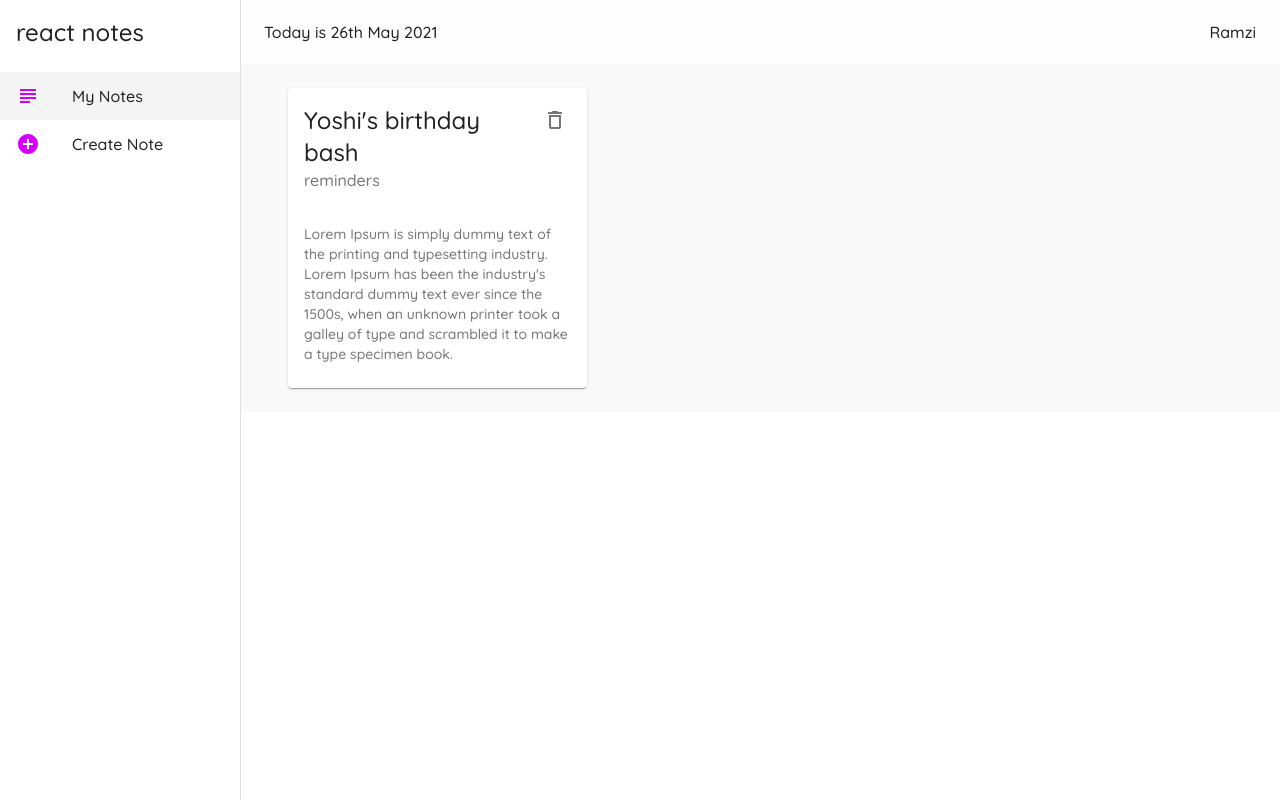
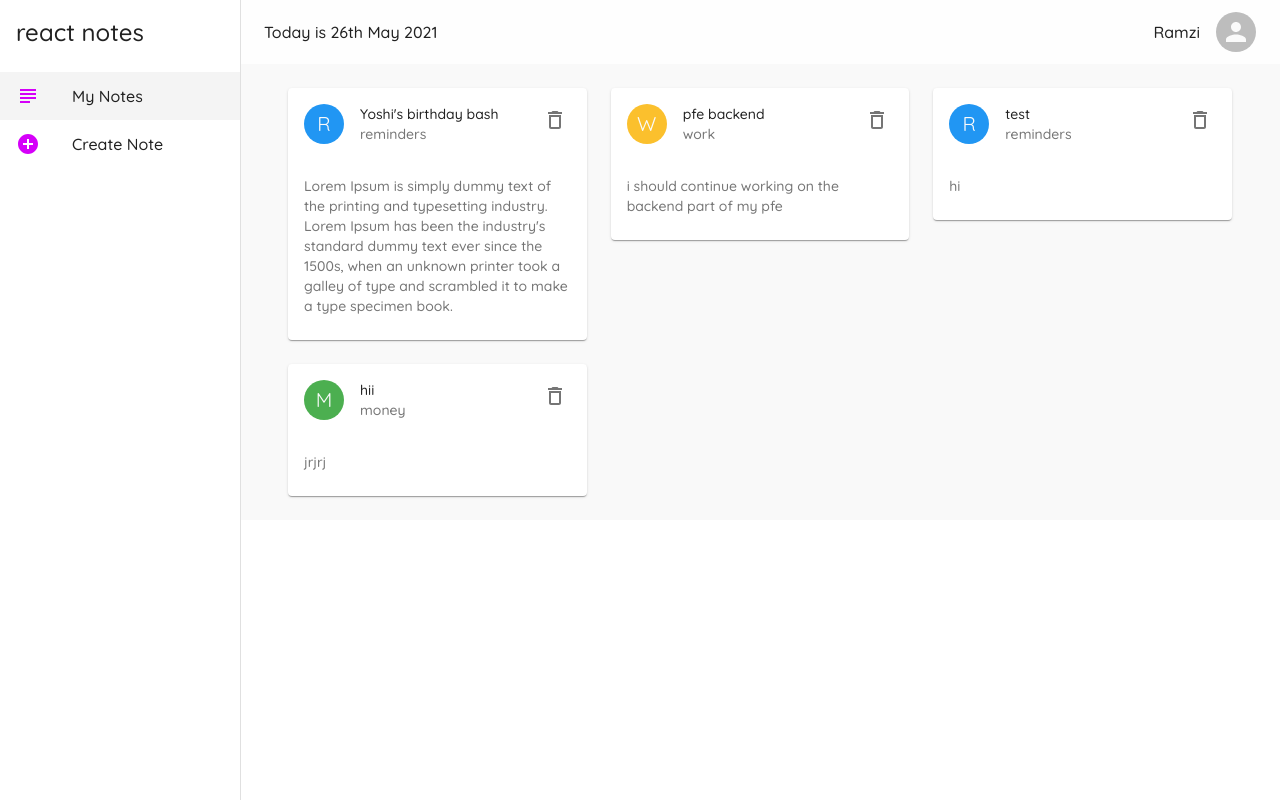
Before and after one commit to ramzimah/react-notesApp, a React (Create React App) app: page / in a window 1280 px wide. Built offline with nearby package versions, Linux system fonts and the light colour scheme; data requests are answered from the project's data file.

Commit message:
added avatars

```diff
--- a/data/db.json
+++ b/data/db.json
@@ -5,6 +5,24 @@
       "details": "Lorem Ipsum is simply dummy text of the printing and typesetting industry. Lorem Ipsum has been the industry's standard dummy text ever since the 1500s, when an unknown printer took a galley of type and scrambled it to make a type specimen book.",
       "category": "reminders",
       "id": 1
+    },
+    {
+      "title": "pfe backend",
+      "details": "i should continue working on the backend part of my pfe",
+      "category": "work",
+      "id": 2
+    },
+    {
+      "title": "test",
+      "details": "hi",
+      "category": "reminders",
+      "id": 3
+    },
+    {
+      "title": "hii",
+      "details": "jrjrj",
+      "category": "money",
+      "id": 4
     }
   ]
 }
--- a/src/components/Layout.js
+++ b/src/components/Layout.js
@@ -9,6 +9,7 @@ import { AddCircleOutlined, SubjectOutlined } from "@material-ui/icons";
 import { useHistory, useLocation } from "react-router";
 import AppBar from "@material-ui/core/AppBar";
 import ToolBar from "@material-ui/core/ToolBar";
+import Avatar from "@material-ui/core/Avatar";
 import { format } from "date-fns";
 const drawerWidth = 240;
 const useStyles = makeStyles((theme) => {
@@ -40,6 +41,9 @@ const useStyles = makeStyles((theme) => {
     date: {
       flexGrow: 1,
     },
+    avatar: {
+      marginLeft: theme.spacing(2),
+    },
   };
 });
 const Layout = ({ children }) => {
@@ -70,6 +74,7 @@ const Layout = ({ children }) => {
             Today is {format(new Date(), "do MMMM Y")}
           </Typography>{" "}
           <Typography>Ramzi </Typography>
+          <Avatar src="" className={classes.avatar} />
         </ToolBar>
       </AppBar>
 
--- a/src/components/NoteCard.js
+++ b/src/components/NoteCard.js
@@ -1,10 +1,27 @@
 import Card from "@material-ui/core/Card";
 import CardHeader from "@material-ui/core/CardHeader";
 import CardContent from "@material-ui/core/CardContent";
-import { IconButton, makeStyles, Typography } from "@material-ui/core";
+import { Avatar, IconButton, makeStyles, Typography } from "@material-ui/core";
 import { DeleteOutlined } from "@material-ui/icons";
+import { blue, green, pink, yellow } from "@material-ui/core/colors";
 
-const useStyles = makeStyles({});
+const useStyles = makeStyles({
+  avatar: {
+    backgroundColor: (note) => {
+      if (note.category == "work") {
+        return yellow[700];
+      }
+      if (note.category == "money") {
+        return green[500];
+      }
+      if (note.category == "todos") {
+        return pink[500];
+      }
+
+      return blue[500];
+    },
+  },
+});
 const NoteCard = ({ note, handleDelete }) => {
   const classes = useStyles(note);
   return (
@@ -12,6 +29,11 @@ const NoteCard = ({ note, handleDelete }) => {
       {" "}
       <Card elevation={1}>
         <CardHeader
+          avatar={
+            <Avatar className={classes.avatar}>
+              {note.category[0].toUpperCase()}
+            </Avatar>
+          }
           action={
             <IconButton
               onClick={() => {
```
